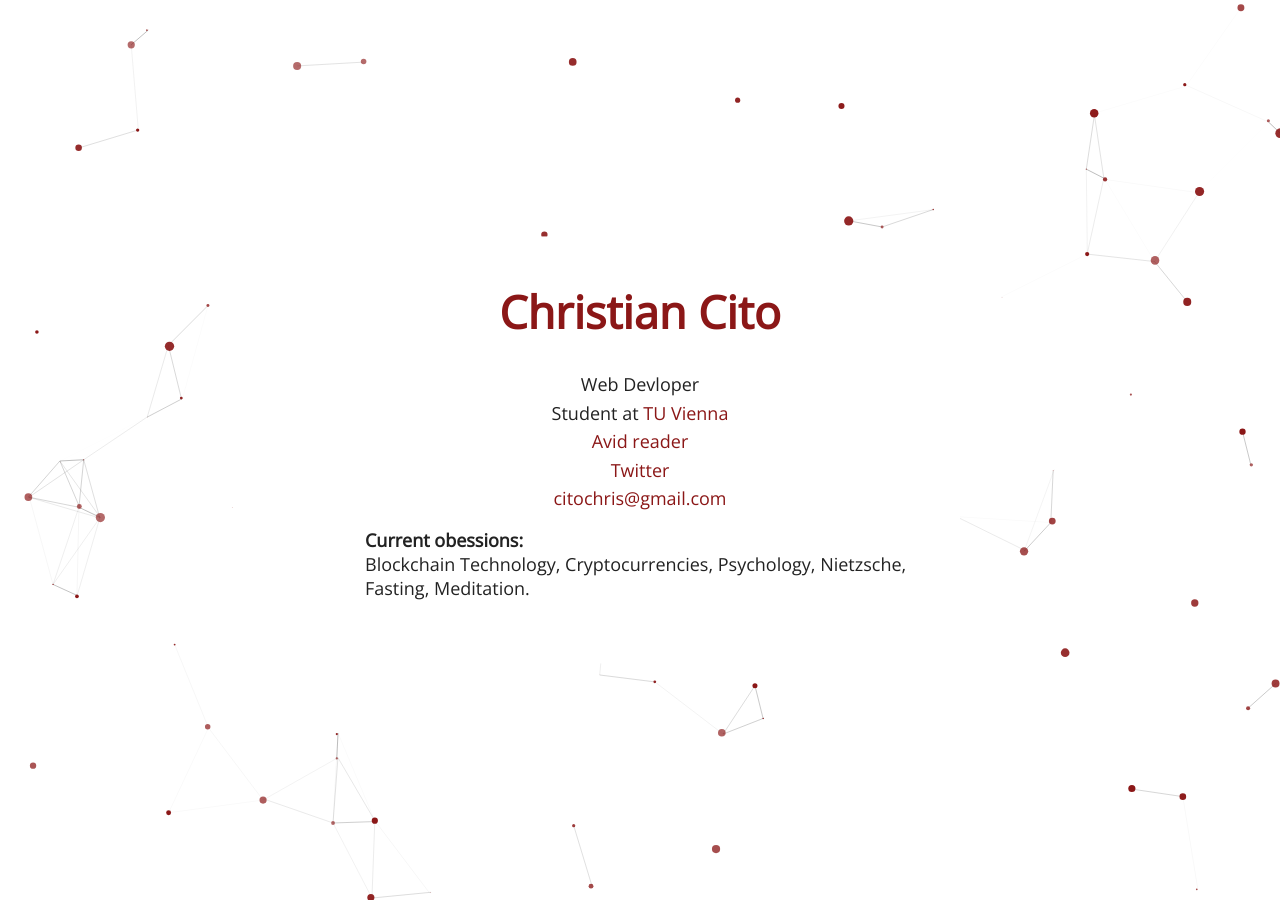
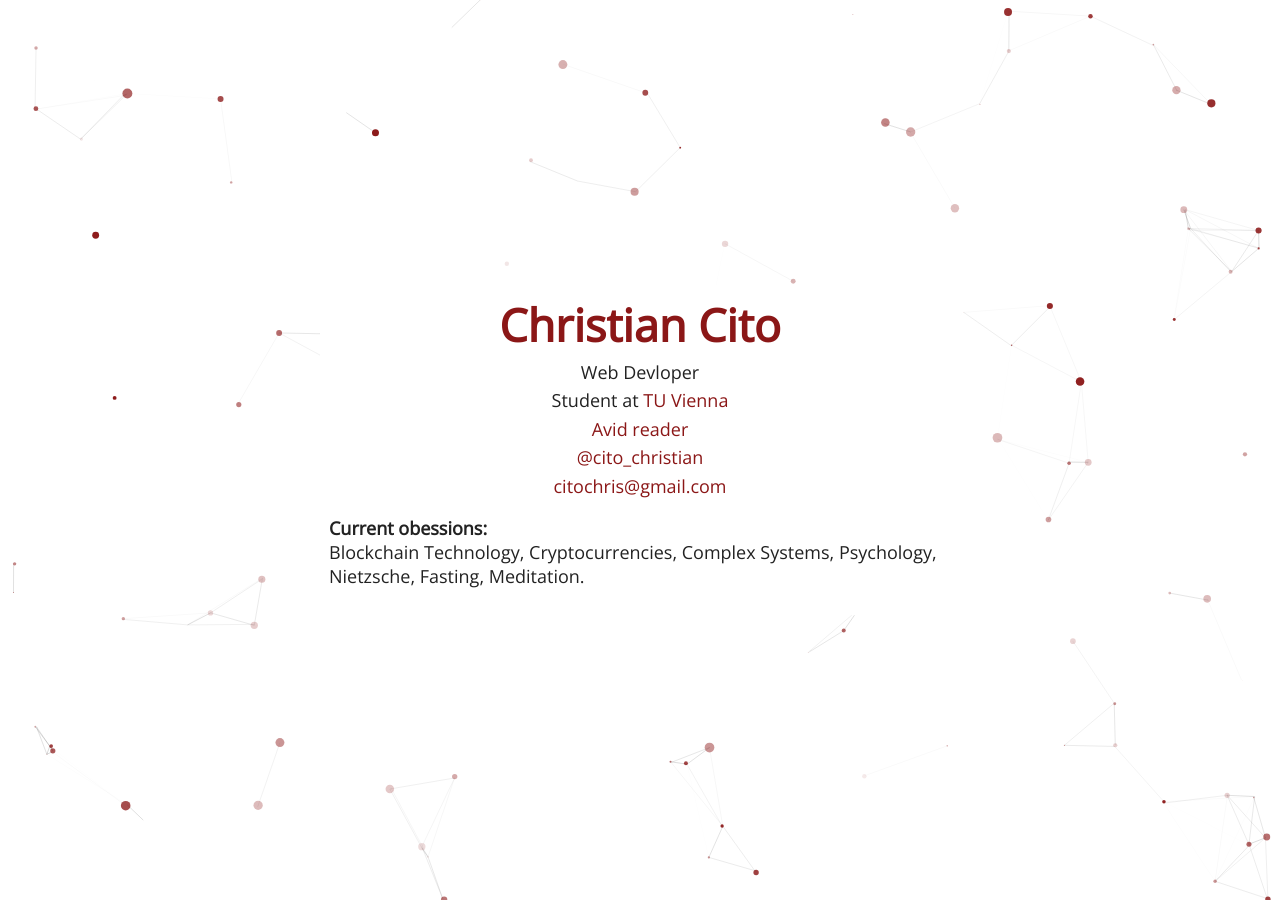
Before and after one commit to chrcit/christiancito.com, a Jekyll site: the page built from index.md, in a window 1280 px wide. Built offline with Jekyll 4.4.1, drawn with Linux system fonts in a browser that asks for light colours.

Commit message:
Design/Wording changes

```diff
--- a/css/site.css
+++ b/css/site.css
@@ -46,7 +46,7 @@ li {
 
 .site-index {
   background: #fff;
-  padding: 2.5em;
+  padding: .5em;
   position: absolute;
   z-index: 2;
   top:50%;
@@ -60,7 +60,7 @@ li {
 .post-title,
 .site-title {
   color: #8B1717;
-  margin-top: 0;
+  margin: 0;
   font-size: 2.5em;
   text-align: center;
   width: 100%;
--- a/index.md
+++ b/index.md
@@ -6,10 +6,10 @@ layout: index
 <ul class="site-list">
   <li>Web Devloper</li>
   <li>Student at <a href="http://www.informatik.tuwien.ac.at">TU Vienna</a></li>
-  <li><a href="{{ site.url }}/readinglist">Avid reader</a></li>
-  <li><a href="https://twitter.com/{{ site.twitter }}">Twitter</a></li>
+  <li><a href="/readinglist">Avid reader</a></li>
+  <li><a href="https://twitter.com/{{ site.twitter }}">@{{ site.twitter }}</a></li>
   <li><a href="mailto:citochris@gmail.com">citochris@gmail.com</a></li>
 </ul>
 
 **Current obessions:**<br>
-Blockchain Technology, Cryptocurrencies, Psychology, Nietzsche, Fasting, Meditation.
+Blockchain Technology, Cryptocurrencies, Complex Systems, Psychology, Nietzsche, Fasting, Meditation.
--- a/js/particles.json
+++ b/js/particles.json
@@ -1,10 +1,10 @@
 {
   "particles": {
     "number": {
-      "value": 60,
+      "value": 40,
       "density": {
         "enable": true,
-        "value_area": 800
+        "value_area": 400
       }
     },
     "color": {
@@ -31,8 +31,8 @@
       "anim": {
         "enable": true,
         "speed": 1,
-        "opacity_min": 0.5,
-        "sync": true
+        "opacity_min": 0.1,
+        "sync": false
       }
     },
     "size": {
@@ -49,7 +49,7 @@
       "enable": true,
       "distance": 100,
       "color": "#333",
-      "opacity": 0.4,
+      "opacity": 0.2,
       "width": 1
     },
     "move": {
@@ -71,7 +71,7 @@
     "events": {
       "onhover": {
         "enable": true,
-        "mode": "repulse"
+        "mode": "grab"
       },
       "onclick": {
         "enable": true,
```
